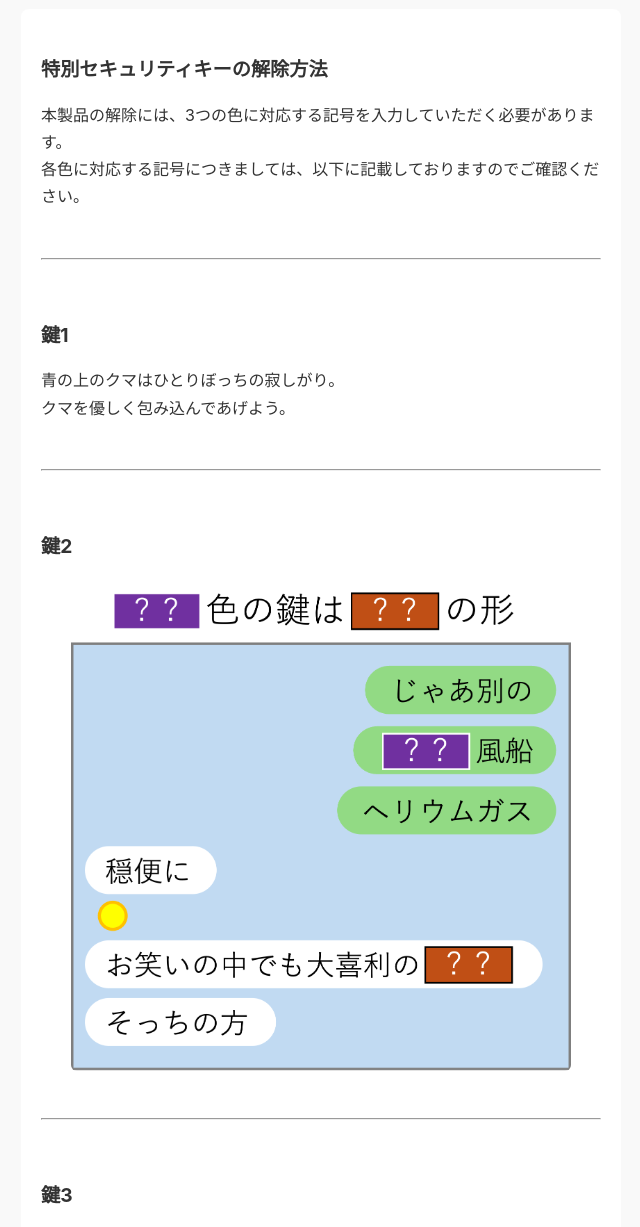
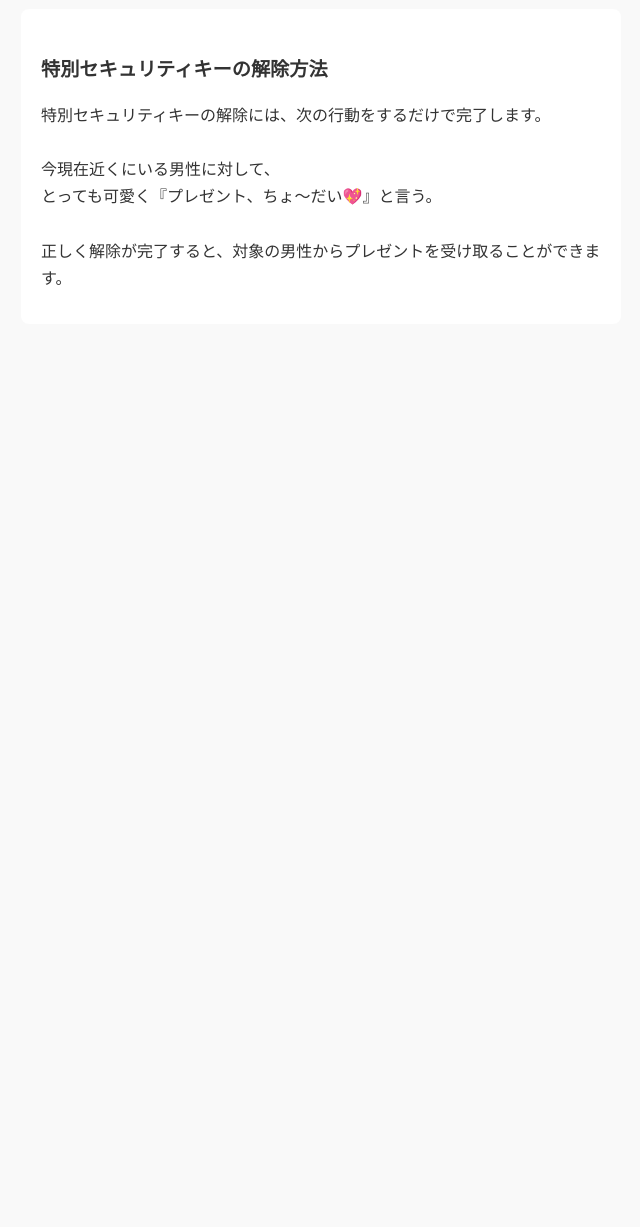
Before and after one commit to fumakato/ChristmasSolvingRiddles2025, a plain HTML site: page ex_q.html in a window 1280 px wide. Shown: the part 98-1325 px from the top of the page, without its empty margins (319-959 px from the left). After the commit the page ends 800 px from the top, so only its background shows below. Drawn offline with Linux system fonts and the light colour scheme.

Commit message:
ひとまず完成

```diff
--- a/ex_q.html
+++ b/ex_q.html
@@ -94,52 +94,14 @@
     <section>
       <h2>特別セキュリティキーの解除方法</h2>
       <p>
-        本製品の解除には、3つの色に対応する記号を入力していただく必要があります。<br>
-        各色に対応する記号につきましては、以下に記載しておりますのでご確認ください。
+        特別セキュリティキーの解除には、次の行動をするだけで完了します。
+        <br><br>
+        今現在近くにいる男性に対して、
+        <br>
+        とっても可愛く『プレゼント、ちょ〜だい💖』と言う。
+        <br><br>
+        正しく解除が完了すると、対象の男性からプレゼントを受け取ることができます。
       </p>
     </section>
-    <br>
-    <hr>
-    <br>
-
-    <!-- 鍵1 -->
-    <section>
-      <h2>鍵1</h2>
-      <p>
-        青の上のクマはひとりぼっちの寂しがり。<br>
-        クマを優しく包み込んであげよう。
-      </p>
-    </section>
-
-    <br>
-    <hr>
-    <br>
-
-    <!-- 鍵2 -->
-    <section>
-      <h2>鍵2</h2>
-      <!-- <p>以下の画像を参考にしてください。</p> -->
-      <!-- ここに画像ファイルを追加 -->
-      <img src="./images/key2.png" alt="鍵2">
-    </section>
-
-    <br>
-    <hr>
-    <br>
-
-    <!-- 鍵3 -->
-    <section>
-      <h2>鍵3</h2>
-      <!-- <p>記号は機関車の"2"の形</p> -->
-      <!-- ここに画像ファイルを追加 -->
-      <img src="./images/key3.png" alt="鍵3">
-    </section>
-
-  </main>
-
-  <!-- <footer>
-    &copy; 2025 Your Company Name
-  </footer> -->
-
 </body>
 </html>
```
